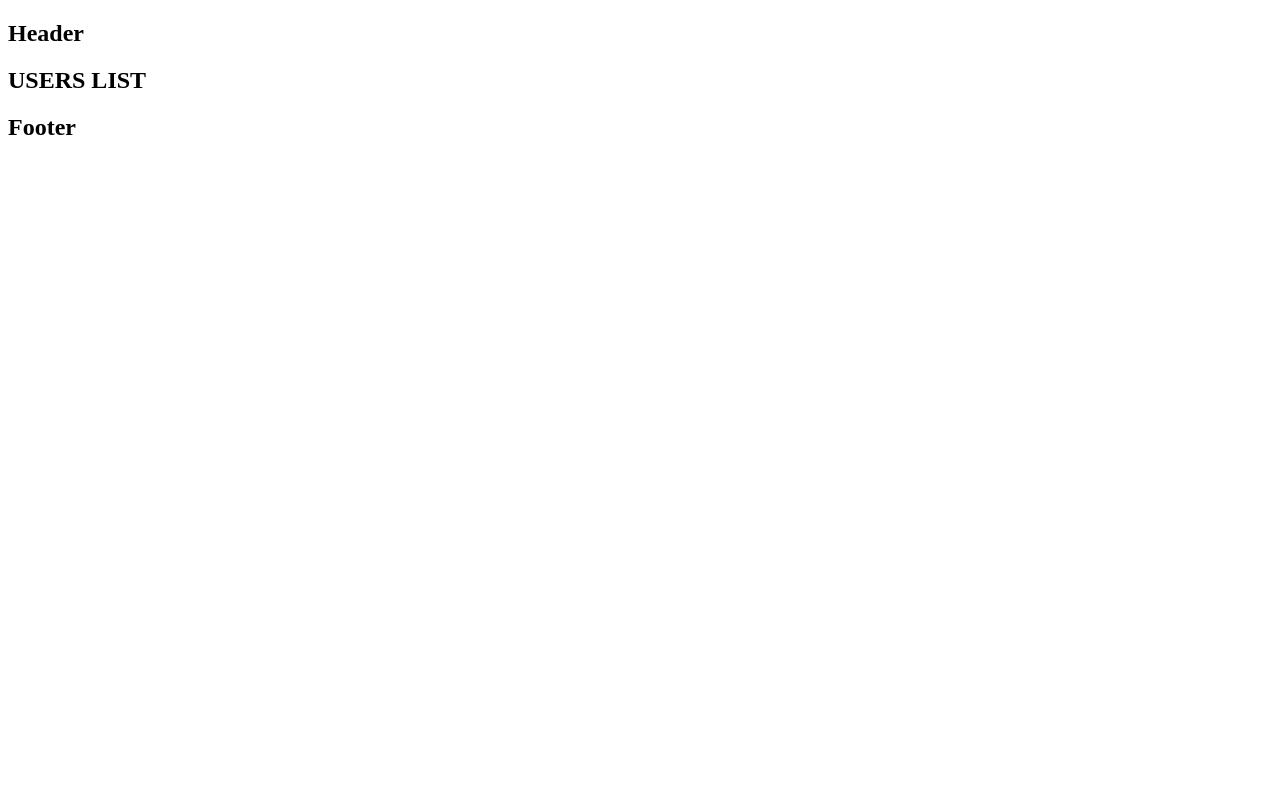
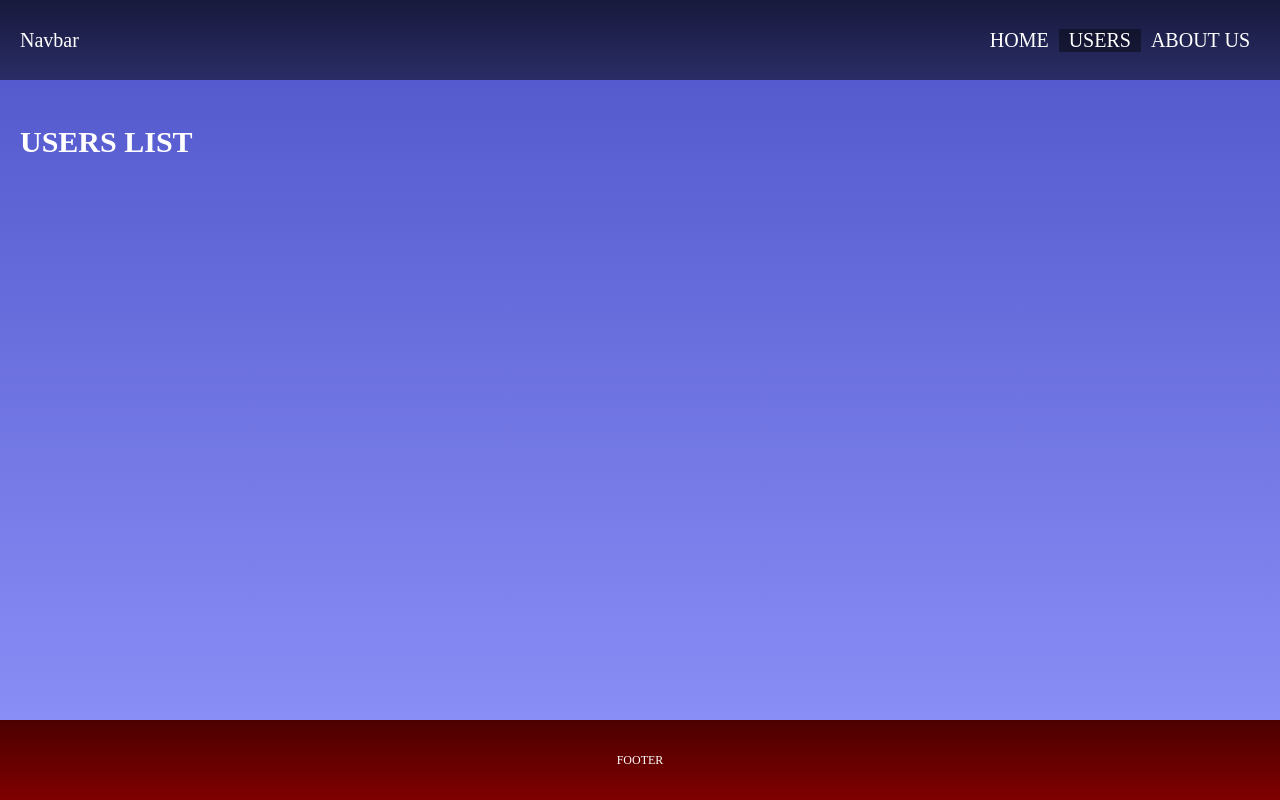
Before and after one commit to nataliia-v/next-js, a Next.js app: page /users in a window 1280 px wide. Built offline with nearby package versions, Linux system fonts and the light colour scheme.

Commit message:
added saas, styles for components, created navbar, fixed errors (#1)

```diff
--- /dev/null
+++ b/app/@footer/Footer.module.scss
@@ -0,0 +1,10 @@
+.footer {
+  position: fixed;
+  left: 0;
+  bottom: 0;
+  width: 100%;
+  background-color: red;
+  color: white;
+  text-align: center;
+  height: 40px;
+}
--- a/app/@footer/page.tsx
+++ b/app/@footer/page.tsx
@@ -1,8 +1,10 @@
+import styles from './Footer.module.scss'
+
 const Footer = () => {
   return (
-    <h2>
+    <footer className={styles.footer}>
       Footer
-    </h2>
+    </footer>
   )
 }
 
--- /dev/null
+++ b/app/@header/Navbar/Navbar.module.scss
@@ -0,0 +1,26 @@
+.navbar {
+  width: 100%;
+  height: 100%;
+  display: flex;
+  justify-content: space-between;
+  align-items: center;
+
+  .links {
+    height: 100%;
+  }
+
+  a {
+    height: 100%;
+    display: inline-flex;
+    align-items: center;
+    padding: 0 10px;
+    text-transform: uppercase;
+    color: #fff;
+    text-decoration: none;
+
+    &.active,
+    &:hover {
+      background-color: rgba(0, 0, 0, 0.4);
+    }
+  }
+}
--- /dev/null
+++ b/app/@header/Navbar/Navbar.tsx
@@ -0,0 +1,29 @@
+'use client'
+import { usePathname } from 'next/navigation'
+import Link from 'next/link';
+
+import styles from './Navbar.module.scss';
+
+const navigation = [
+  { id: 1, title: "Home", path: "/"},
+  { id: 2, title: "Users", path: "/users"},
+  { id: 3, title: "About Us", path: "/aboutUs"},
+]
+
+const Navbar = () => {
+  const pathname = usePathname();
+  return (
+    <nav className={styles.navbar}>
+      <div className={styles.logo}>
+        Navbar
+      </div>
+      <div className={styles.links}>
+        {
+          navigation.map(({ id, title, path })=> (<Link className={pathname === path ? styles.active : ''} key={id} href={path}>{ title }</Link> ))
+        }
+      </div>
+    </nav>
+  )
+}
+
+export default Navbar;
--- a/app/@header/page.tsx
+++ b/app/@header/page.tsx
@@ -1,8 +1,10 @@
+import Navbar from "./Navbar/Navbar";
+
 const Header = () => {
   return (
-    <h2>
-      Header
-    </h2>
+    <header>
+      <Navbar/>
+    </header>
   )
 }
 
--- a/app/globals.css
+++ b/app/globals.css
@@ -1,107 +1,52 @@
-:root {
-  --max-width: 1100px;
-  --border-radius: 12px;
-  --font-mono: ui-monospace, Menlo, Monaco, 'Cascadia Mono', 'Segoe UI Mono',
-    'Roboto Mono', 'Oxygen Mono', 'Ubuntu Monospace', 'Source Code Pro',
-    'Fira Mono', 'Droid Sans Mono', 'Courier New', monospace;
-
-  --foreground-rgb: 0, 0, 0;
-  --background-start-rgb: 214, 219, 220;
-  --background-end-rgb: 255, 255, 255;
-
-  --primary-glow: conic-gradient(
-    from 180deg at 50% 50%,
-    #16abff33 0deg,
-    #0885ff33 55deg,
-    #54d6ff33 120deg,
-    #0071ff33 160deg,
-    transparent 360deg
-  );
-  --secondary-glow: radial-gradient(
-    rgba(255, 255, 255, 1),
-    rgba(255, 255, 255, 0)
-  );
-
-  --tile-start-rgb: 239, 245, 249;
-  --tile-end-rgb: 228, 232, 233;
-  --tile-border: conic-gradient(
-    #00000080,
-    #00000040,
-    #00000030,
-    #00000020,
-    #00000010,
-    #00000010,
-    #00000080
-  );
-
-  --callout-rgb: 238, 240, 241;
-  --callout-border-rgb: 172, 175, 176;
-  --card-rgb: 180, 185, 188;
-  --card-border-rgb: 131, 134, 135;
-}
-
-@media (prefers-color-scheme: dark) {
-  :root {
-    --foreground-rgb: 255, 255, 255;
-    --background-start-rgb: 0, 0, 0;
-    --background-end-rgb: 0, 0, 0;
-
-    --primary-glow: radial-gradient(rgba(1, 65, 255, 0.4), rgba(1, 65, 255, 0));
-    --secondary-glow: linear-gradient(
-      to bottom right,
-      rgba(1, 65, 255, 0),
-      rgba(1, 65, 255, 0),
-      rgba(1, 65, 255, 0.3)
-    );
-
-    --tile-start-rgb: 2, 13, 46;
-    --tile-end-rgb: 2, 5, 19;
-    --tile-border: conic-gradient(
-      #ffffff80,
-      #ffffff40,
-      #ffffff30,
-      #ffffff20,
-      #ffffff10,
-      #ffffff10,
-      #ffffff80
-    );
-
-    --callout-rgb: 20, 20, 20;
-    --callout-border-rgb: 108, 108, 108;
-    --card-rgb: 100, 100, 100;
-    --card-border-rgb: 200, 200, 200;
-  }
-}
-
-* {
-  box-sizing: border-box;
+html,
+body {
   padding: 0;
   margin: 0;
-}
-
-html,
-body {
-  max-width: 100vw;
-  overflow-x: hidden;
+  height: 100%;
 }
 
 body {
-  color: rgb(var(--foreground-rgb));
-  background: linear-gradient(
-      to bottom,
-      transparent,
-      rgb(var(--background-end-rgb))
-    )
-    rgb(var(--background-start-rgb));
+  background: linear-gradient(to bottom, #4e54c8, #8f94fb);
+  color: #fff;
+  font-size: 20px;
 }
 
-a {
-  color: inherit;
-  text-decoration: none;
+#__next {
+  min-height: 100vh;
+  display: grid;
+  grid-auto-rows: auto 1fr auto;
 }
 
-@media (prefers-color-scheme: dark) {
-  html {
-    color-scheme: dark;
-  }
+main {
+  padding: 20px;
 }
+
+header,
+footer {
+  min-height: 80px;
+}
+
+header {
+  background-image: linear-gradient(
+    to bottom,
+    rgba(0, 0, 0, 0.7),
+    rgba(0, 0, 0, 0.5)
+  );
+  display: flex;
+  align-items: center;
+  padding: 0 20px;
+}
+
+footer {
+  background-image: linear-gradient(
+    to bottom,
+    rgba(0, 0, 0, 0.7),
+    rgba(0, 0, 0, 0.5)
+  );
+  text-align: center;
+  font-size: 12px;
+  display: flex;
+  justify-content: center;
+  align-items: center;
+  text-transform: uppercase;
+}
--- a/app/layout.tsx
+++ b/app/layout.tsx
@@ -1,14 +1,22 @@
 import Header from "./@header/page";
 import Footer from "./@footer/page";
+
+import './globals.css'
+
 
 const Layout = (props: {
   children?: React.ReactNode
 }) => (
-  <>
-  <Header/>
-  { props?.children }
-  <Footer/>
-  </>
+  <html lang="en">
+    <head />
+    <body>
+    <Header/>
+      <main>
+        { props?.children }
+      </main>
+    <Footer/>
+  </body>
+  </html>
 )
 
 export default Layout;
```
Also changed, not shown: app/aboutUs/page.tsx (added, +9 -0 lines), package.json (+5 -4 lines), 2 other files (tests, documents, lock files or other folders).
